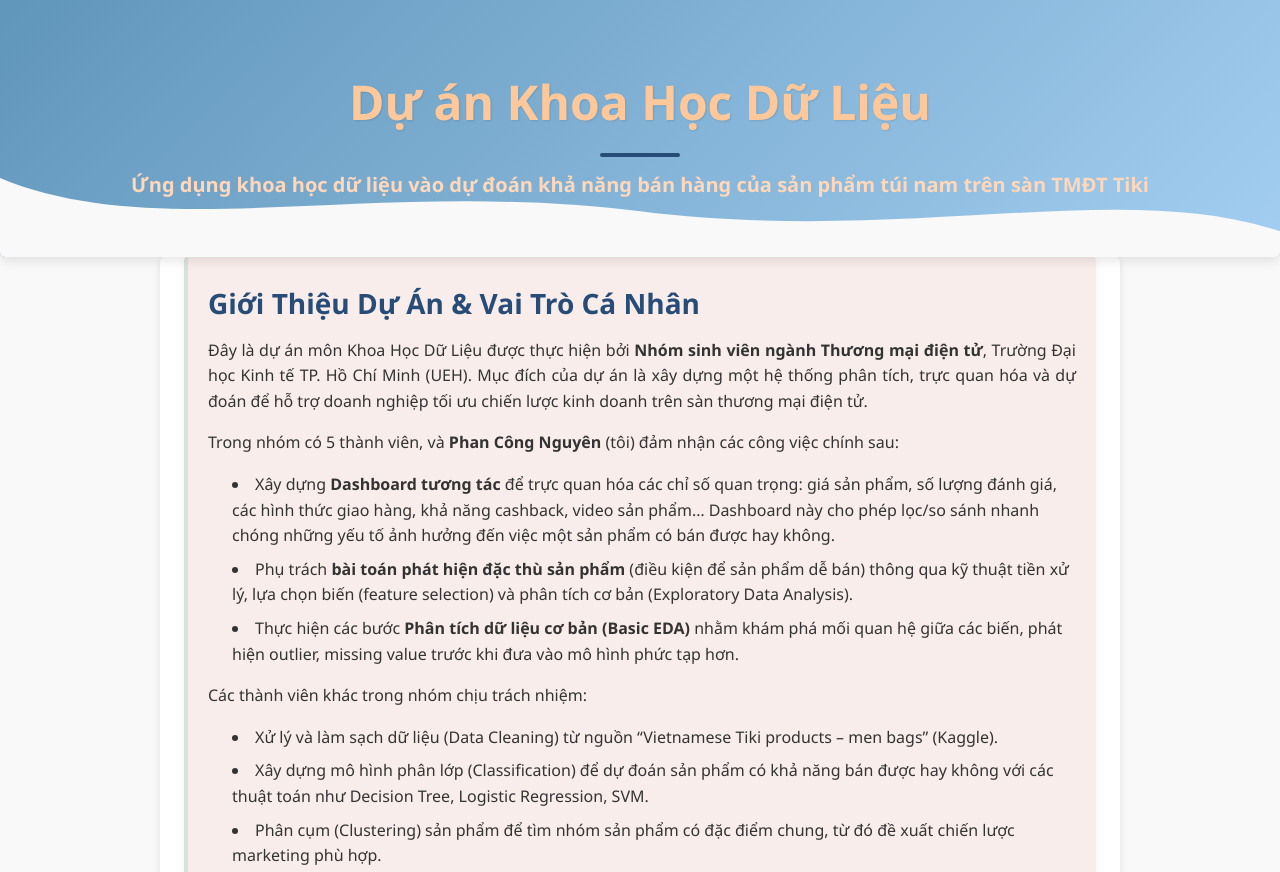
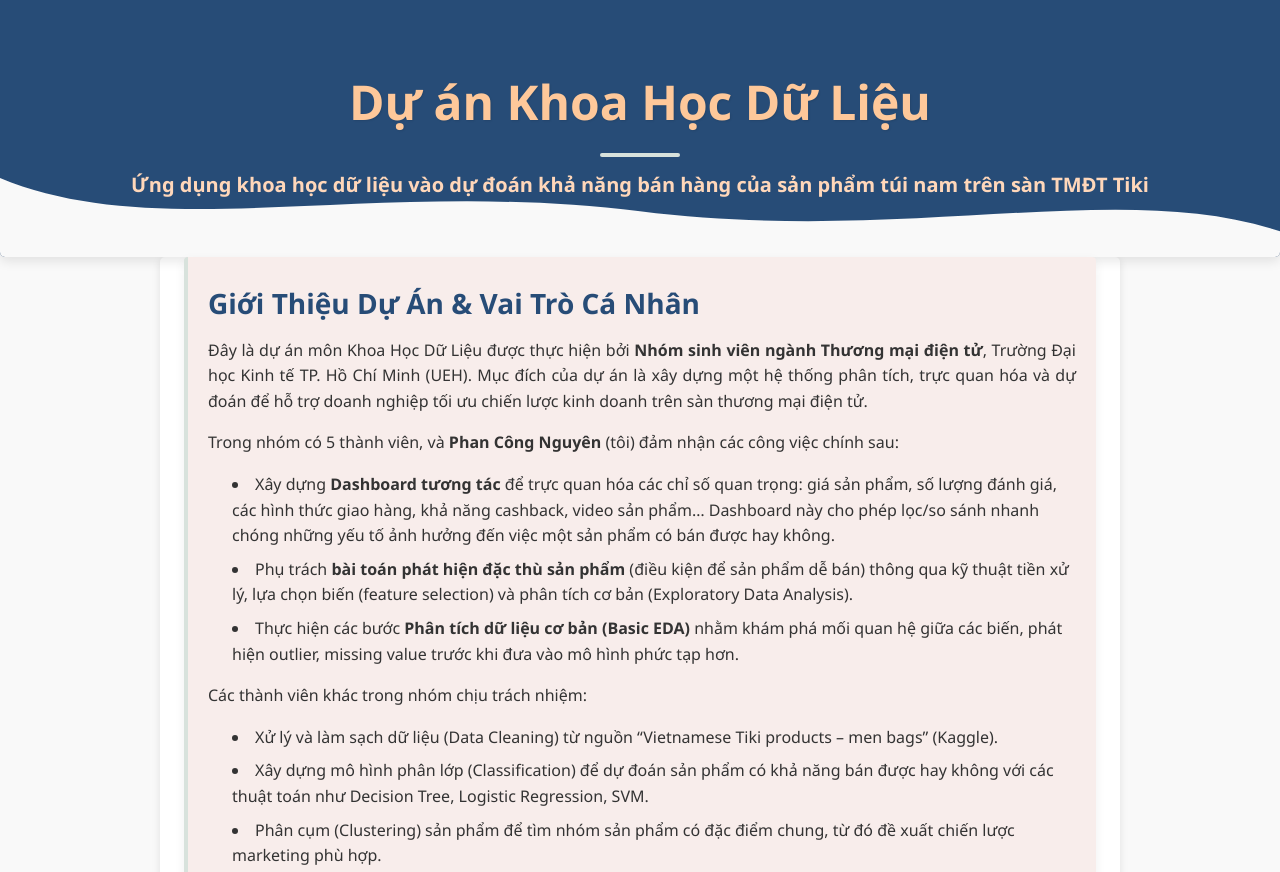
Before and after one commit to CongNguyn/Data-Science-Project, a plain HTML site: page index.html in a window 1280 px wide. Shown: the top 872 px of the page. Drawn offline with Linux system fonts and the light colour scheme.

Commit message:
Update index.html

```diff
--- a/index.html
+++ b/index.html
@@ -45,12 +45,12 @@
     }
 
     /* ========================================
-       HEADER STYLES (GIỮ NGUYÊN NỀN GRADIENT)
+       HEADER STYLES (XANH ĐẬM HÒA HỢP: #274c77)
     ======================================== */
     header {
       position: relative;
       text-align: center;
-      background: linear-gradient(135deg, #6096ba 0%, #a3cef1 100%); /* Giữ nguyên gradient như trước */
+      background-color: #274c77; /* Đổi thành xanh đậm mới */
       padding: 4rem 1rem 2rem;
       border-radius: 0 0 5px 5px;
       overflow: hidden;
@@ -60,14 +60,14 @@
     header h1 {
       margin: 0;
       font-size: 3rem;
-      color: #fec89a; /* Màu mới cho “Dự án Khoa Học Dữ Liệu” */
+      color: #fec89a; /* “Dự án Khoa Học Dữ Liệu” */
       text-shadow: 1px 1px 2px rgba(0,0,0,0.1);
     }
 
     header p.subtitle {
       margin-top: 0.75rem;
       font-size: 1.25rem;
-      color: #ffd7ba; /* Màu mới cho tên đề tài */
+      color: #ffd7ba; /* Tên đề tài */
       font-weight: bold;
       margin-bottom: 1.5rem;
     }
@@ -76,7 +76,7 @@
     header .underline {
       width: 80px;
       height: 4px;
-      background-color: #274c77;
+      background-color: #d8e2dc;
       margin: 0.75rem auto;
       border-radius: 2px;
     }
@@ -93,15 +93,17 @@
     }
 
     /* ========================================
-       INTRO STYLES (Giữ nguyên như trước)
+       INTRO STYLES (KHUNG TÁCH RA, BÓNG NHẸ)
     ======================================== */
     .intro {
-      background-color: #f8edeb; /* Nền intro như trước */
+      background-color: #f8edeb; /* Nền intro */
       border-left: 4px solid #d8e2dc;
       padding: 1.5rem 1.25rem;
       border-radius: 4px;
-      box-shadow: 0 2px 8px rgba(0,0,0,0.05);
-      margin-top: -2rem; /* Kéo lên để overlap nhẹ với wave */
+      box-shadow: 0 4px 12px rgba(0,0,0,0.06);
+      margin-top: -2rem; /* Kéo lên overlap với wave */
+      position: relative;
+      z-index: 1;
     }
 
     .intro h2 {
@@ -188,13 +190,13 @@
     }
 
     /* ========================================
-       FOOTER STYLES (GIỮ NGUYÊN #FEC5BB)
+       FOOTER STYLES (ĐỔI XANH HÒA HỢP: #2C3E50)
     ======================================== */
     footer {
       text-align: center;
       font-size: 0.9rem;
       color: #fff;
-      background-color: #FEC5BB; /* Giữ nguyên như trước */
+      background-color: #2C3E50; /* Xanh đậm hòa hợp với header */
       margin-top: 3rem;
       padding: 1rem 0;
       border-radius: 0 0 5px 5px;
@@ -287,7 +289,7 @@
       <h2>Nội Dung Chi Tiết (Vui Lòng Xem Toàn Bộ File PDF)</h2>
       <p>Bạn có thể cuộn xuống để xem toàn bộ báo cáo dưới đây. Nếu muốn tải về, hãy nhấn vào nút “Tải PDF” bên dưới.</p>
       <p>
-        <a href="Nhóm01.pdf" target="_blank" style="font-weight: bold; color: #274c77;">
+        <a href="Nhóm01.pdf" target="_blank" style="font-weight: bold; color: #2C3E50;">
           📥 Tải PDF dự án
         </a>
       </p>
```
